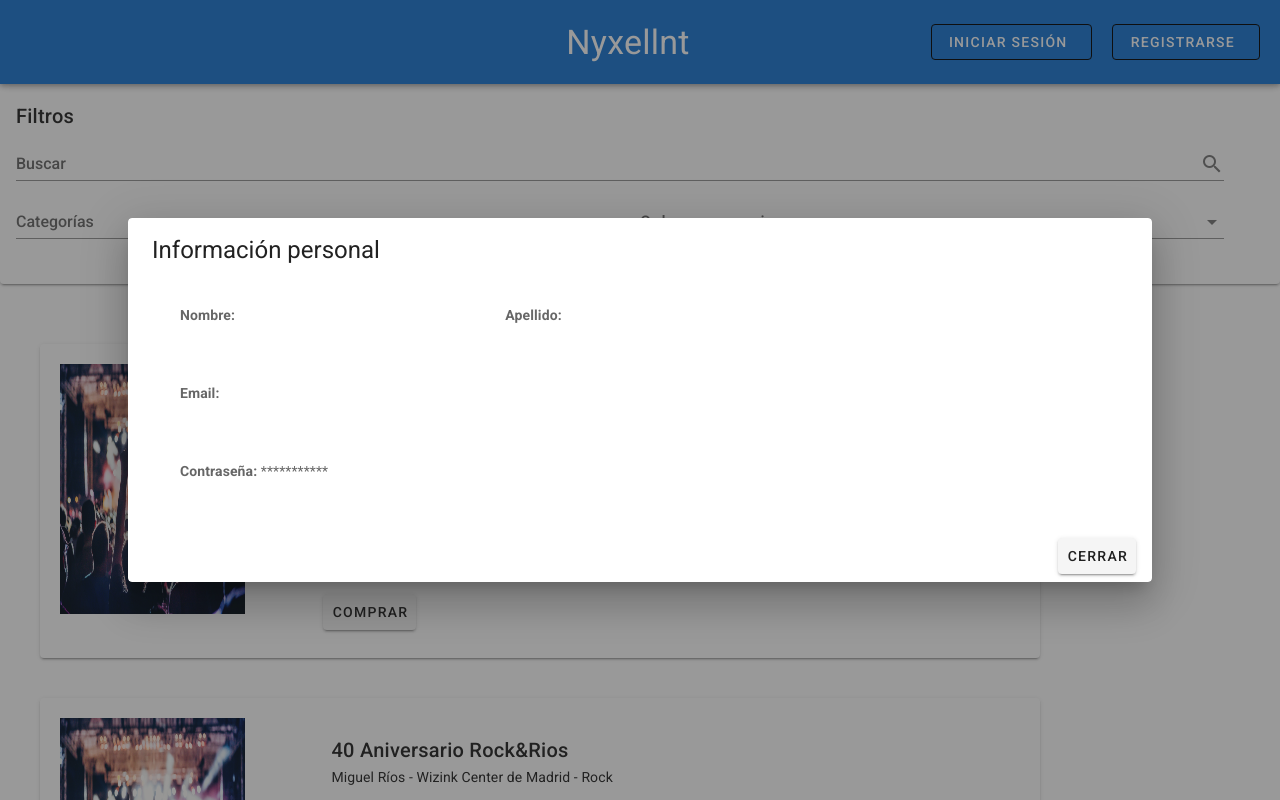
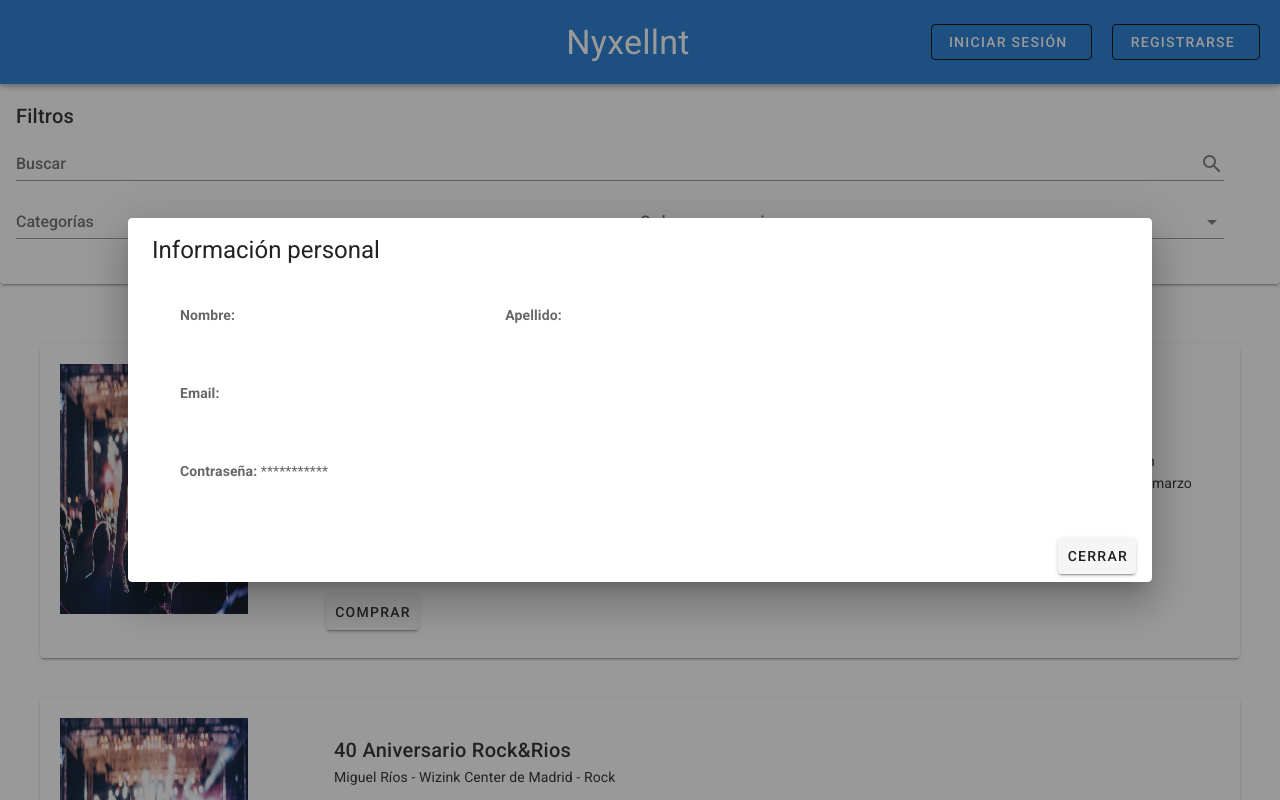
Before and after one commit to PabloBarriendos/nyxellnt-web, a Vue app: page / in a window 1280 px wide. Shown: the top 800 px of the page. Built offline with nearby package versions, Linux system fonts and the light colour scheme.

Commit message:
cambio evento card

```diff
--- a/src/components/CardComponent.vue
+++ b/src/components/CardComponent.vue
@@ -26,7 +26,6 @@
 <style scoped>
 .tarjeta {
     display: flex;
-    width: 1000px;
     padding: 20px;
 }
 
```
